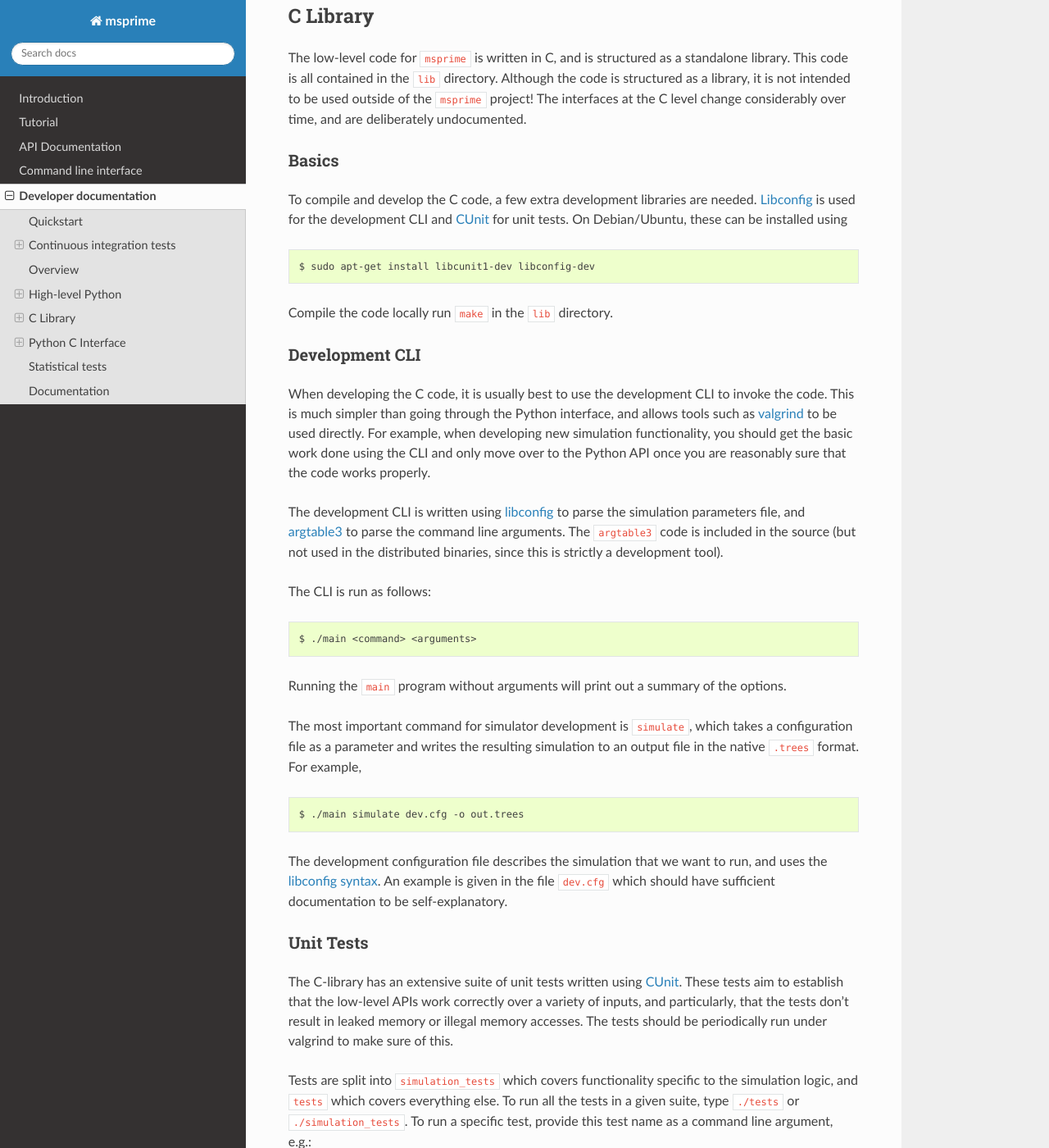
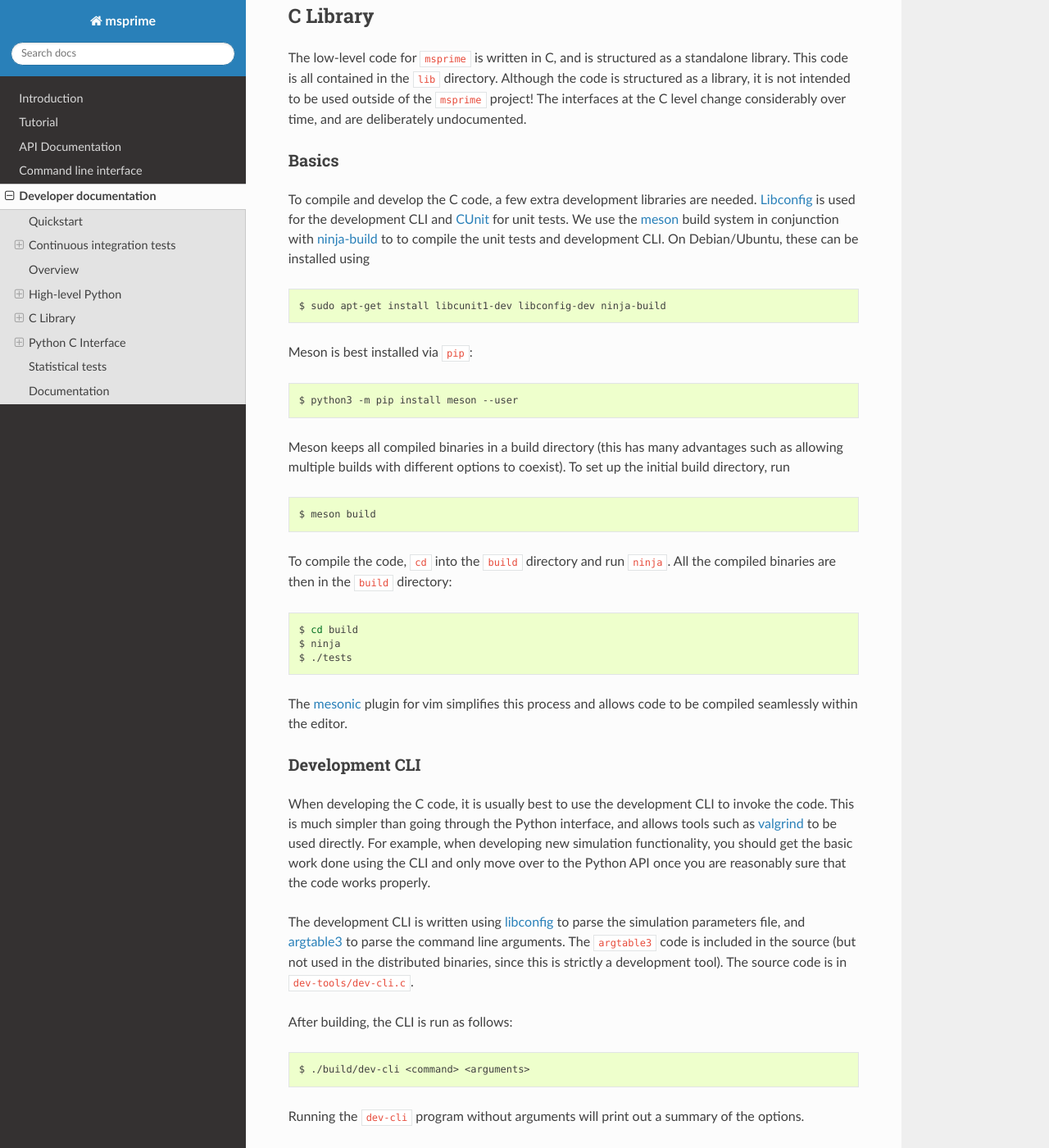
Before and after one commit to tskit-dev/msprime, a Sphinx documentation site: the page built from docs/development.rst, in a window 1280 px wide and 1400 px high, scrolled down 3255 px. Shown: the whole window at 82% size. Built offline with Sphinx 7.4.7 and the Read the Docs theme 2.0.0, drawn with Linux system fonts in a browser that asks for light colours; pages that are not in the unit, such as notebooks, are missing from menus; the version number could not be read and is left out; some of the changed text lies outside the part shown.

Commit message:
Updated dev docs to use meson.

```diff
--- a/appveyor.yml
+++ b/appveyor.yml
@@ -9,7 +9,7 @@ environment:
 
 install:
   - "SET PATH=%PYTHON%;%PYTHON%\\Scripts;%PATH%"
-  - "git submodule update --init --recursive --remote"
+  - "git submodule update --init --recursive"
 
 build: false
 
--- a/docs/development.rst
+++ b/docs/development.rst
@@ -194,15 +194,41 @@ Basics
 
 To compile and develop the C code, a few extra development libraries are needed.
 `Libconfig <http://www.hyperrealm.com/libconfig/>`_ is used for the development CLI
-and `CUnit <http://cunit.sourceforge.net>`_ for unit tests. On Debian/Ubuntu, these
-can be installed using
+and `CUnit <http://cunit.sourceforge.net>`_ for unit tests. We use the
+`meson <https://mesonbuild.com>`_ build system in conjunction with `ninja-build
+<ninja-build.org>`_ to to compile the unit tests and
+development CLI. On Debian/Ubuntu, these can be installed using
 
 .. code-block:: bash
 
-    $ sudo apt-get install libcunit1-dev libconfig-dev
+    $ sudo apt-get install libcunit1-dev libconfig-dev ninja-build
 
-Compile the code locally run ``make`` in the ``lib`` directory.
+Meson is best installed via ``pip``:
 
+.. code-block:: bash
+
+    $ python3 -m pip install meson --user
+
+Meson keeps all compiled binaries in a build directory (this has many advantages
+such as allowing multiple builds with different options to coexist). To set up
+the initial build directory, run
+
+.. code-block:: bash
+
+    $ meson build
+
+To compile the code, ``cd`` into the ``build`` directory and run ``ninja``. All the
+compiled binaries are then in the ``build`` directory:
+
+.. code-block:: bash
+
+    $ cd build
+    $ ninja
+    $ ./tests
+
+The `mesonic <www.vim.org/scripts/script.php?script_id=5378>`_ plugin for vim
+simplifies this process and allows code to be compiled seamlessly within the
+editor.
 
 +++++++++++++++
 Development CLI
@@ -220,15 +246,15 @@ The development CLI is written using `libconfig
 file, and `argtable3 <https://github.com/argtable/argtable3>`_ to parse the
 command line arguments. The ``argtable3`` code is included in the source (but
 not used in the distributed binaries, since this is strictly a development
-tool).
+tool). The source code is in ``dev-tools/dev-cli.c``.
 
-The CLI is run as follows:
+After building, the CLI is run as follows:
 
 .. code-block:: bash
 
-    $ ./main <command> <arguments>
+    $ ./build/dev-cli <command> <arguments>
 
-Running the ``main`` program without arguments will print out a summary of the
+Running the ``dev-cli`` program without arguments will print out a summary of the
 options.
 
 .. warning
@@ -245,12 +271,12 @@ simulation to an output file in the native ``.trees`` format. For example,
 
 .. code-block:: bash
 
-    $ ./main simulate dev.cfg -o out.trees
+    $ ./build/dev-cli simulate dev-tools/example.cfg -o out.trees
 
 The development configuration file describes the simulation that we want to
 run, and uses the
 `libconfig syntax <http://www.hyperrealm.com/libconfig/libconfig_manual.html#Configuration-Files>`_.
-An example is given in the file ``dev.cfg`` which should have sufficient documentation
+An example is given in the file ``dev-tools/example.cfg`` which should have sufficient documentation
 to be self-explanatory.
 
 .. warning
@@ -269,16 +295,13 @@ low-level APIs work correctly over a variety of inputs, and particularly, that
 the tests don't result in leaked memory or illegal memory accesses. The tests should be
 periodically run under valgrind to make sure of this.
 
-Tests are split into ``simulation_tests`` which covers functionality specific to the
-simulation logic, and ``tests`` which covers everything else. To run all the tests
-in a given suite, type ``./tests`` or ``./simulation_tests``.
-To run a specific test, provide this test name as a command line argument,
-e.g.:
+Tests are defined in the ``tests/tests.c`` file. To run all the tests
+in a given suite, type ``./build/tests``. To run a specific test, provide
+this test name as a command line argument, e.g.:
 
 .. code-block:: bash
 
-    $ ./simulation_tests fenwick_tree
-
+    $ ./build/tests test_fenwick
 
 While 100% test coverage is not feasible for C code, we aim to cover all code
 that can be reached. (Some classes of error such as malloc failures
```
Also changed, not shown: 1 other file.
